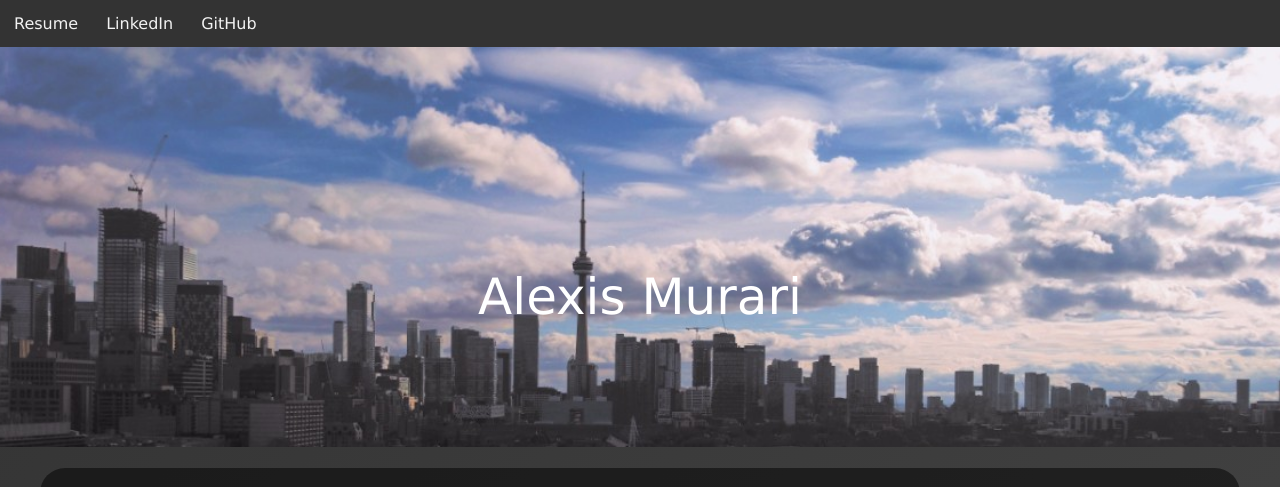
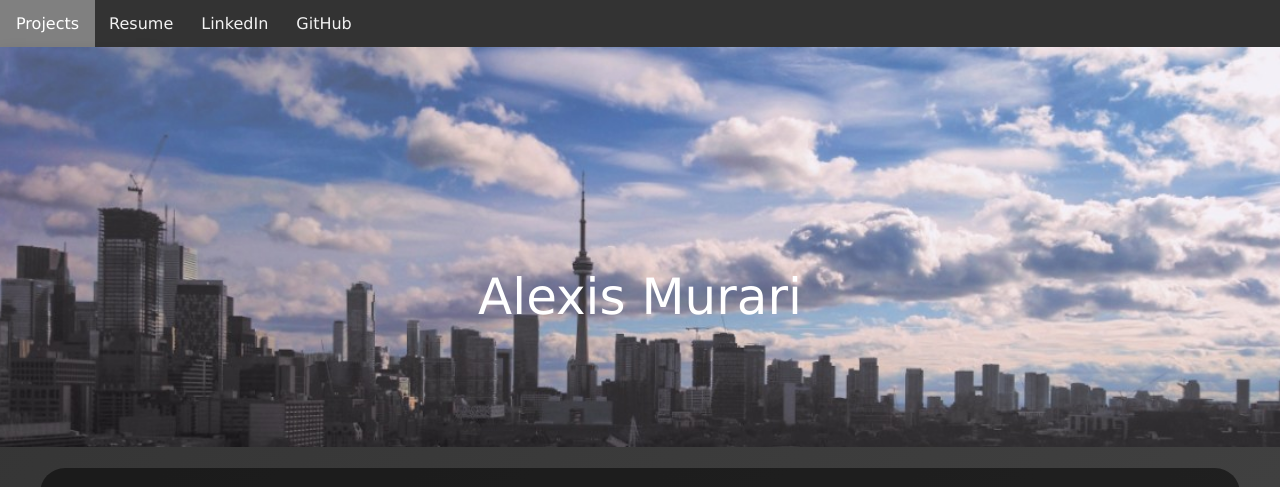
Before and after one commit to alexismurari/web, a Flask app: page / in a window 1280 px wide. Shown: the top 487 px of the page. Run offline with Flask 2, Linux system fonts and the light colour scheme.

Commit message:
Add dropdown to navbar

```diff
--- a/app/static/styles/home.css
+++ b/app/static/styles/home.css
@@ -24,6 +24,52 @@ body {
     position: fixed;
     top:0; left:0;
     width: 100%;
+}
+
+.dropdown {
+    float: left;
+    overflow: hidden;
+  }
+
+.dropdown .dropbtn {
+    font-size: 16px;
+    border: none;
+    outline: none;
+    color: white;
+    padding: 14px 16px;
+    background-color: inherit;
+    font-family: inherit;
+    margin: 0;
+}
+
+.navbar a:hover, .dropdown:hover .dropbtn {
+    background-color: grey;
+}
+
+.dropdown-content {
+    display: none;
+    position: absolute;
+    background-color: #f9f9f9;
+    min-width: 160px;
+    box-shadow: 0px 8px 16px 0px rgba(0,0,0,0.2);
+    z-index: 1;
+}
+
+.dropdown-content a {
+    float: none;
+    color: black;
+    padding: 12px 16px;
+    text-decoration: none;
+    display: block;
+    text-align: left;
+}
+
+.dropdown-content a:hover {
+    background-color: #ddd;
+}
+
+.dropdown:hover .dropdown-content {
+    display: block;
 }
 
 html, body {
--- a/app/templates/index.html
+++ b/app/templates/index.html
@@ -11,6 +11,16 @@
 </head>
 <body>
     <div class="navbar">
+        <div class="dropdown">
+            <button class="dropbtn">Projects
+              <i class="fa fa-caret-down"></i>
+            </button>
+            <div class="dropdown-content">
+              <a href="#">Link 1</a>
+              <a href="#">Link 2</a>
+              <a href="#">Link 3</a>
+            </div>
+        </div>
         <a href="static/Alexis MURARI.pdf" target="blank">Resume</a>
         <a href="https://www.linkedin.com/in/alexismurari/" target="blank">LinkedIn</a>
         <a href="https://github.com/alexismurari" target="blank">GitHub</a>
--- a/run.py
+++ b/run.py
@@ -1,4 +1,4 @@
 from app import app
 
 if __name__ == '__main__':
-    app.run()
+    app.run(debug=True)
```
